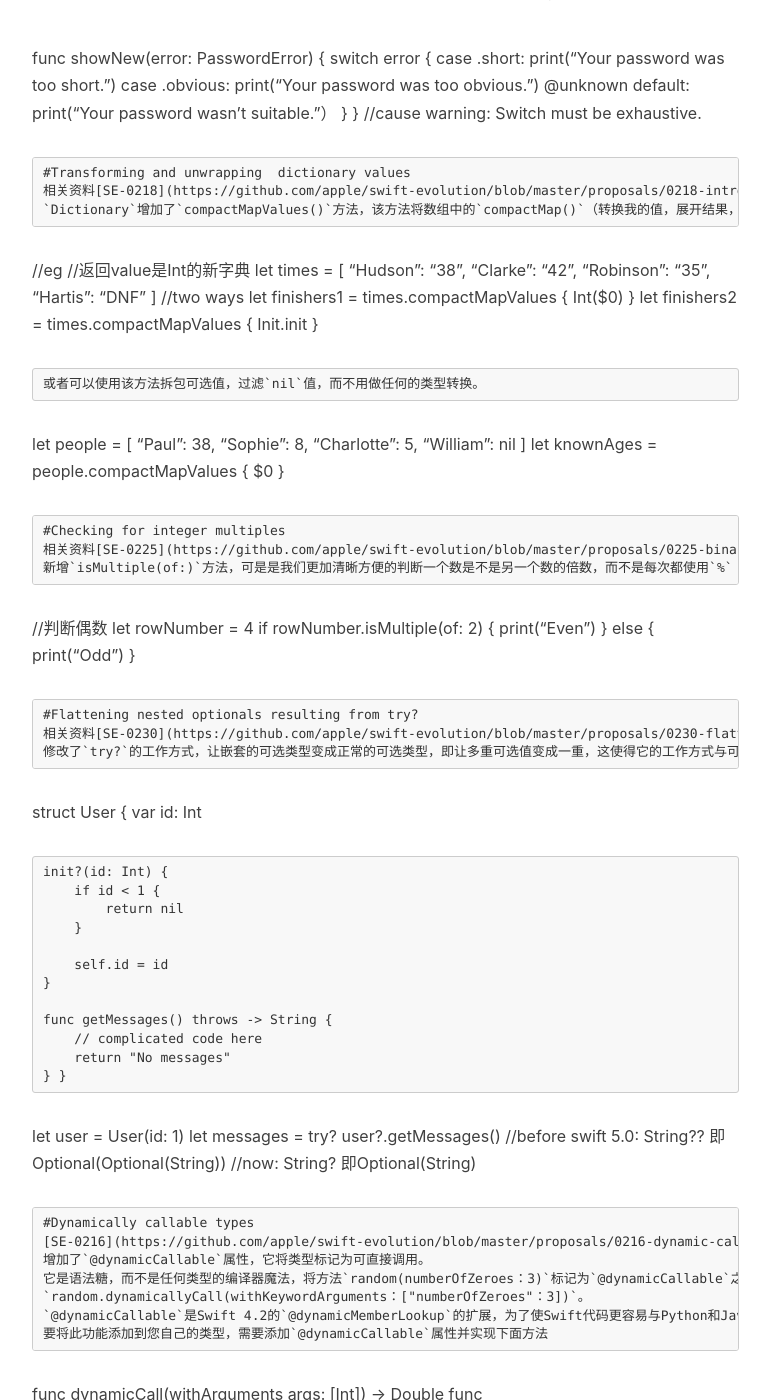
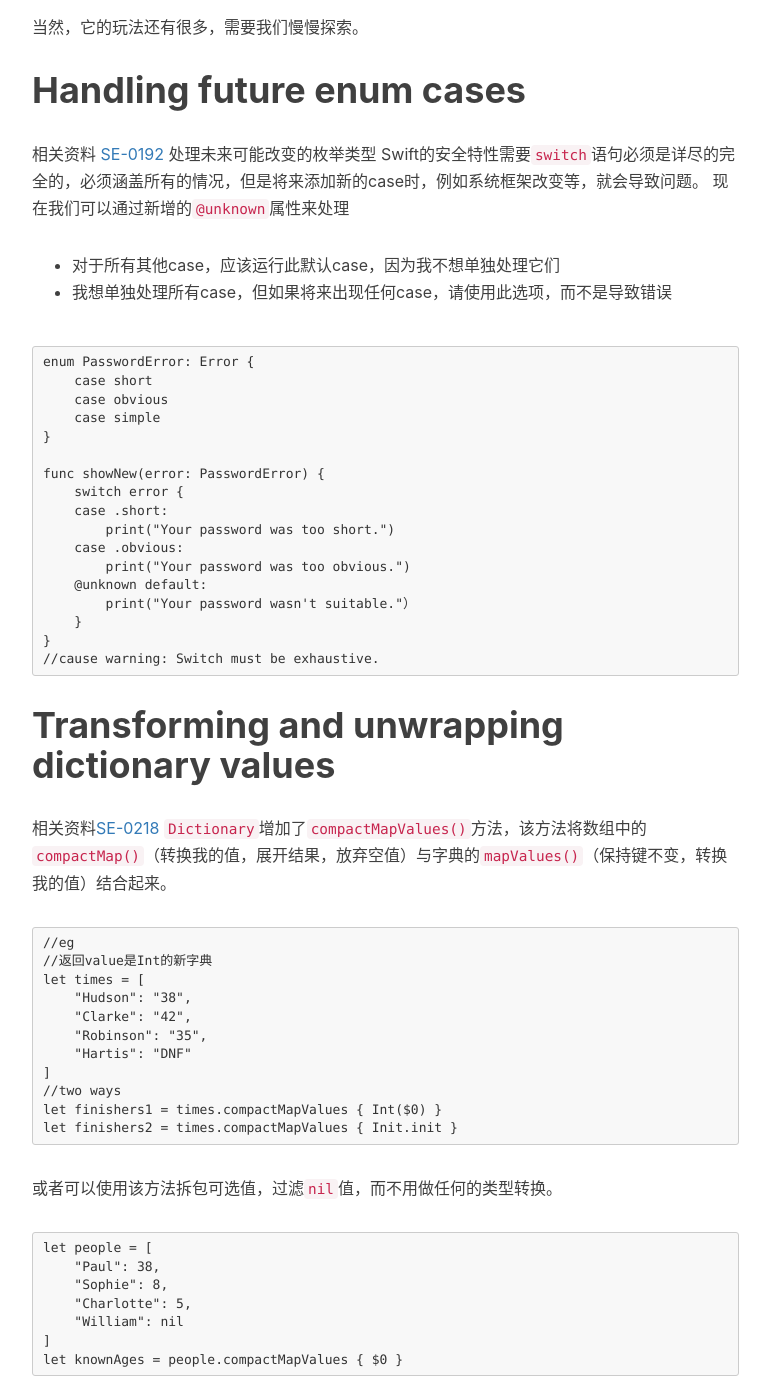
Before and after one commit to Winterdirge/MyBlog, a Jekyll site: the page built from _posts/2019-07-04-just-for-test.markdown, in a window 1280 px wide and 1400 px high, scrolled down 7059 px. Shown: the whole window, without its empty margins (233-1003 px from the left). Built offline with Jekyll 4.4.1, drawn with Linux system fonts in a browser that asks for light colours; nearby versions of some CDN libraries; comment, search, counter and statistics services are not loaded; some of the changed text lies outside the part shown.

Commit message:
remove duoshuo share func.

````diff
--- a/_layouts/post.html
+++ b/_layouts/post.html
@@ -48,33 +48,6 @@
                 post-container">
 
 				{{ content }}
-
-                <hr>
-
-                {% if site.duoshuo_share && site.duoshuo_username %}
-                <!-- 多说 Share start -->
-                </style>
-                <div class="ds-share"
-                    style="text-align: right"
-                    data-thread-key="{{page.id}}"
-                    data-title="{{page.title}}"
-                    data-url="{{site.url}}{{site.baseurl}}{{page.url}}"
-                    data-images="{{ site.url }}{{site.baseurl}}/{% if page.header-img %}{{ page.header-img }}{% else %}{{ site.header-img }}{% endif %}"
-                    data-content="{{ content | strip_html | truncate:80 }} | {{ site.SEOTitle }} " >
-                    <div class="ds-share-inline">
-                      <ul  class="ds-share-icons-16">
-                        <li data-toggle="ds-share-icons-more"><a class="ds-more" href="#">分享到：</a></li>
-                        <li><a class="ds-wechat flat" href="javascript:void(0);" data-service="wechat">微信</a></li>
-                        <li><a class="ds-weibo flat" href="javascript:void(0);" data-service="weibo">微博</a></li>
-                        <li><a class="ds-douban flat" href="javascript:void(0);" data-service="douban">豆瓣</a></li>
-                      </ul>
-                      <div class="ds-share-icons-more">
-                      </div>
-                    </div>
-                <hr>
-                </div>
-                <!-- 多说 Share end-->
-                {% endif %}
 
 
                 <ul class="pager">
--- a/_posts/2019-07-04-just-for-test.markdown
+++ b/_posts/2019-07-04-just-for-test.markdown
@@ -11,7 +11,7 @@
     - 翻译
 ---
 
-#Raw strings
+# Raw strings
 相关资料 [SE-0200](https://github.com/apple/swift-evolution/blob/master/proposals/0200-raw-string-escaping.md)
 原始字符串，说白了就是所见即所得，输入的字符串长什么样子，输出的就长什么样子(某些字符串插值的情况先不讨论)
 市面上大部分的编程语言，声明使用字符串的时候用的都是引号`""`，但是当字符串中出现`""`的时候，字符串中的`""`可能被当作该字符串的结束标志，从而导致奇奇怪怪的错误。
@@ -48,7 +48,7 @@
 //now
 let regex2 = #"\\[A-Z]+[A-Za-z]+\.[a-z]+"#
 ```
-#A standard Result type
+# A standard Result type
 相关资料 [SE-0235](https://github.com/apple/swift-evolution/blob/master/proposals/0235-add-result.md)
 ```
 public enum Result<Success, Failure> where Failure : Error {
@@ -176,7 +176,8 @@
 //此时flatMapResult的类型为Result<Int, FactorError>
 let flatMapResult = result2.flatMap { calculateFactors(for: $0) }
 ```
-#Customizing string interpolation
+# Customizing string interpolation
+
 相关资料[SE-0228](https://github.com/apple/swift-evolution/blob/master/proposals/0228-fix-expressiblebystringinterpolation.md)
 新的可自定义的字符串插值系统，更加的高效灵活，增加了以前版本不可能实现的全新功能，它可以让我们控制对象在字符串中的显示方式。
 ```
@@ -237,6 +238,7 @@
 * 在自定义类型中，需要创建一个`StringInterpolation`的结构体遵循`StringInterpolationProtocol`
 * 实现`appendLiteral`方法，以及实现一个或多个`appendInterpolation`方法
 * 自定义类型需要有两个初始化方法，允许直接从字符串，或字符串插值创建对象
+
 ```
 //copy from Whats-New-In-Swift-5-0
 struct HTMLComponent: ExpressibleByStringLiteral, ExpressibleByStringInterpolation, CustomStringConvertible {
@@ -285,15 +287,18 @@
 let text: HTMLComponent = "You should follow me on Twitter \(twitter: "twostraws"), or you can email me at \(email: "paul@hackingwithswift.com")."
 //You should follow me on Twitter <a href="https://twitter/twostraws">@twostraws</a>, or you can email me at <a href="mailto:paul@hackingwithswift.com">paul@hackingwithswift.com</a>.
 ```
+
 当然，它的玩法还有很多，需要我们慢慢探索。
 
-#Handling future enum cases
+# Handling future enum cases
+
 相关资料 [SE-0192](https://github.com/apple/swift-evolution/blob/master/proposals/0192-non-exhaustive-enums.md)
 处理未来可能改变的枚举类型
 Swift的安全特性需要`switch`语句必须是详尽的完全的，必须涵盖所有的情况，但是将来添加新的case时，例如系统框架改变等，就会导致问题。
 现在我们可以通过新增的`@unknown`属性来处理
 * 对于所有其他case，应该运行此默认case，因为我不想单独处理它们
 * 我想单独处理所有case，但如果将来出现任何case，请使用此选项，而不是导致错误
+
 ```
 enum PasswordError: Error {
     case short
@@ -313,7 +318,8 @@
 }
 //cause warning: Switch must be exhaustive.
 ```
-#Transforming and unwrapping  dictionary values
+# Transforming and unwrapping dictionary values
+
 相关资料[SE-0218](https://github.com/apple/swift-evolution/blob/master/proposals/0218-introduce-compact-map-values.md)
 `Dictionary`增加了`compactMapValues()`方法，该方法将数组中的`compactMap()`（转换我的值，展开结果，放弃空值）与字典的`mapValues()`（保持键不变，转换我的值）结合起来。
 ```
@@ -339,7 +345,8 @@
 ]
 let knownAges = people.compactMapValues { $0 }
 ```
-#Checking for integer multiples
+# Checking for integer multiples
+
 相关资料[SE-0225](https://github.com/apple/swift-evolution/blob/master/proposals/0225-binaryinteger-iseven-isodd-ismultiple.md)
 新增`isMultiple(of:)`方法，可是是我们更加清晰方便的判断一个数是不是另一个数的倍数，而不是每次都使用`%`
 ```
@@ -351,7 +358,8 @@
     print("Odd")
 }
 ```
-#Flattening nested optionals resulting from try?
+# Flattening nested optionals resulting from try?
+
 相关资料[SE-0230](https://github.com/apple/swift-evolution/blob/master/proposals/0230-flatten-optional-try.md)
 修改了`try?`的工作方式，让嵌套的可选类型变成正常的可选类型，即让多重可选值变成一重，这使得它的工作方式与可选链和条件类型转换相同。
 ```
@@ -377,7 +385,8 @@
 //before swift 5.0: String?? 即Optional(Optional(String))
 //now: String? 即Optional(String)
 ```
-#Dynamically callable types
+# Dynamically callable types
+
 [SE-0216](https://github.com/apple/swift-evolution/blob/master/proposals/0216-dynamic-callable.md)
 增加了`@dynamicCallable`属性，它将类型标记为可直接调用。
 它是语法糖，而不是任何类型的编译器魔法，将方法`random(numberOfZeroes：3)`标记为`@dynamicCallable`之后，可通过下面方式调用
@@ -437,6 +446,5 @@
 * 可以为类型添加其他方法和属性，并正常使用它们。
 
 另外，它不支持方法解析，这意味着我们必须直接调用类型（例如random(numberOfZeroes: 5)，而不是调用类型上的特定方法（例如random.generate(numberOfZeroes: 5)
-#THE END
-#Thanks for reading
-#如有不足指出请批评指正
+
+# THE END
````
Also changed, not shown: _layouts/keynote.html (+0 -27 lines).
